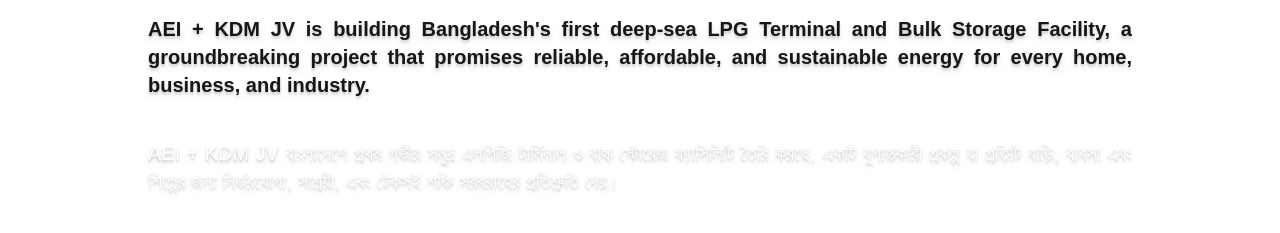
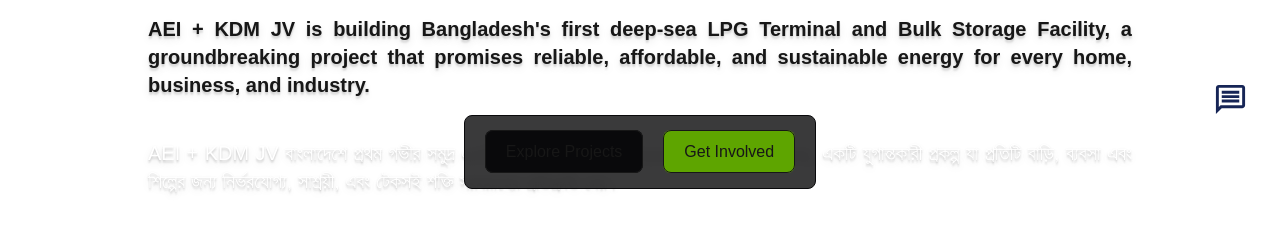
Before and after one commit to iamzehan/AEI-KDM-JointVenture, a Next.js app: page / in a window 1280 px wide. Shown: the part 611-844 px from the top of the page. Built offline with nearby package versions, Linux system fonts and the light colour scheme; a web font is replaced by a local one.

Commit message:
feat(iamzehan): Added quick navigation

```diff
--- a/src/app/layout.tsx
+++ b/src/app/layout.tsx
@@ -34,7 +34,7 @@
         </header>
         <main  className="md:my-2 md:w-8/10 md:justify-self-center h-screen flex flex-col">
           {children}
-          {/* <Chat/> */}
+          <Chat/>
           </main>
       </body>
     </html>
--- a/src/components/home/description.tsx
+++ b/src/components/home/description.tsx
@@ -1,5 +1,6 @@
 "use client";
 import clsx from "clsx";
+import QuickNav from "./quick-nav";
 import { description } from "@/lib/header";
 
 interface Text {
@@ -19,6 +20,7 @@
       >
         {description.ban}
       </p>
+      <QuickNav/>
     </div>
   );
 }
--- /dev/null
+++ b/src/components/home/quick-nav.tsx
@@ -0,0 +1,42 @@
+"use client";
+import Link from "next/link";
+export default function QuickNav() {
+  return (
+    <div
+      className="z-50 sticky py-6 px-5
+        rounded-lg border-1 border-zinc-950
+        bottom-0 top-auto bg-zinc-950/80
+        backdrop-blur-xs flex justify-between
+        self-center gap-5
+        "
+    >
+      <Link href="/projects">
+        <span
+          className="transition-color
+        duration-500
+        bg-zinc-950
+        hover:text-lime-600
+        hover:border-lime-600
+        px-5 py-3
+        border rounded-lg"
+        >
+          Explore Projects
+        </span>
+      </Link>
+      <Link href="#">
+        <span
+        className="bg-lime-600
+        px-5 py-2
+        rounded
+        hover:bg-zinc-950
+        hover:text-lime-600
+        hover:border-lime-600
+        px-5 py-3
+        border rounded-lg"
+        >
+          Get Involved
+        </span>
+      </Link>
+    </div>
+  );
+}
```
